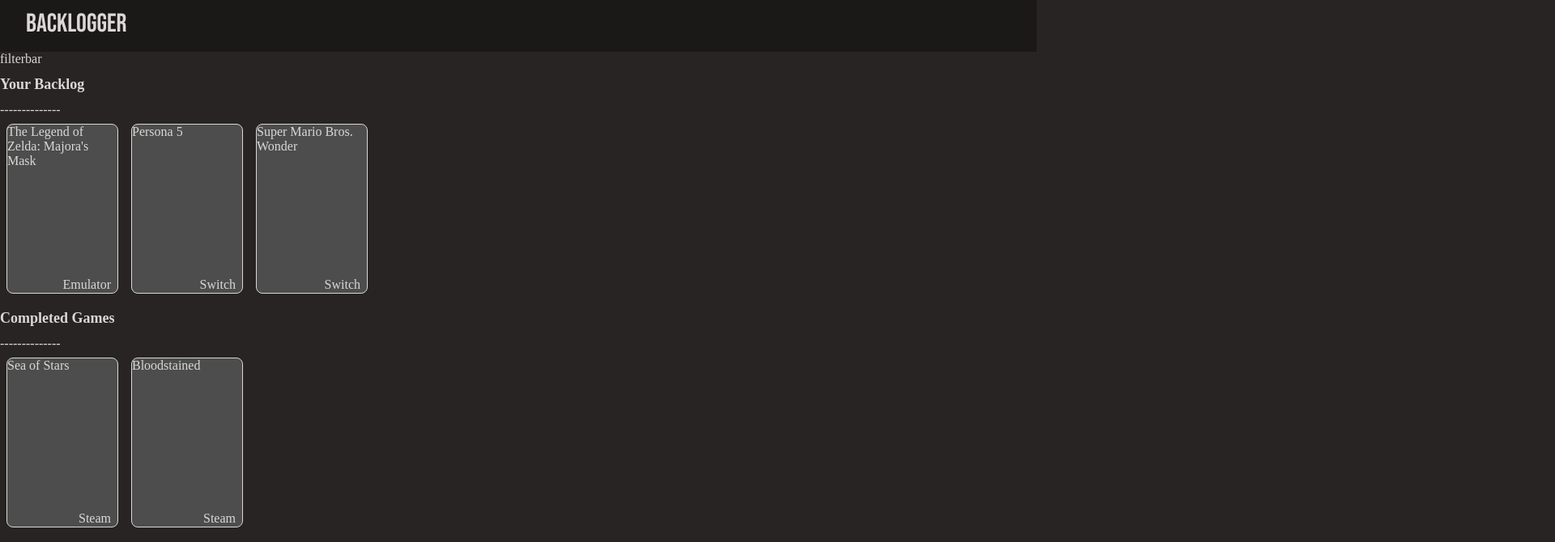
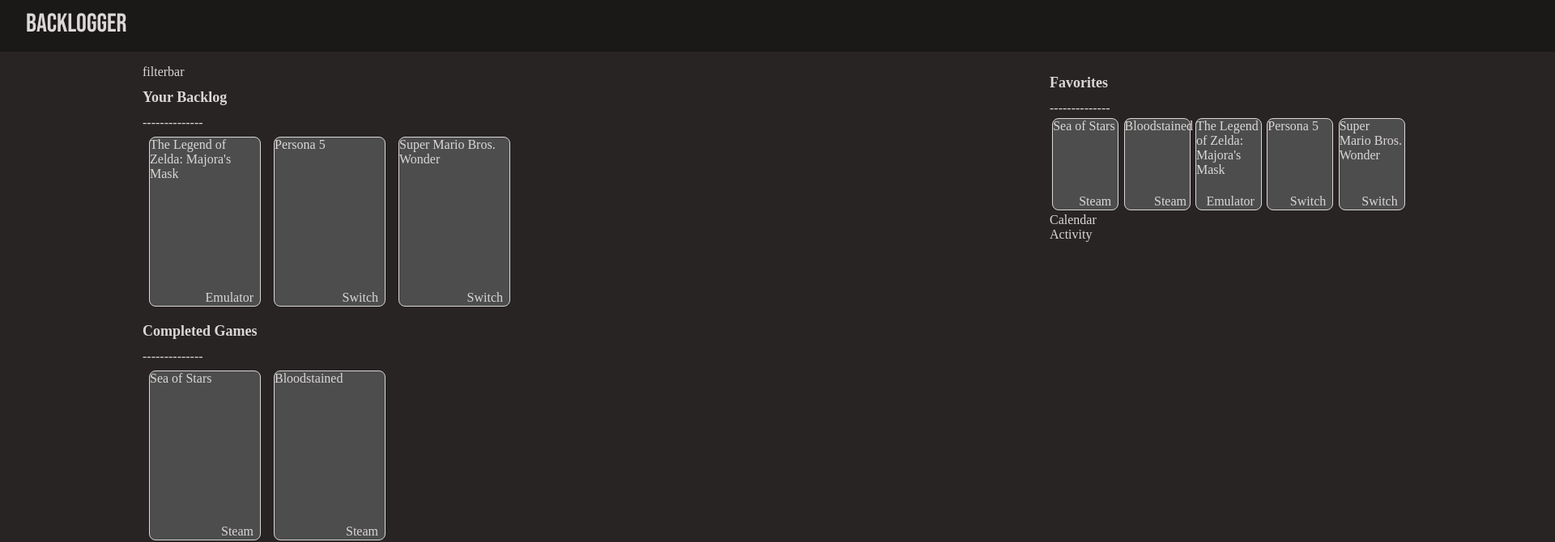
Before and after one commit to ibsuga/backlogger, a React (Vite) app: page / in a window 1280 px wide. Shown: the top 670 px of the page at 81% size, 1920 px wide, since content can reach past the window. Built offline with nearby package versions, Linux system fonts and the light colour scheme; the HTML template or start-up script is replaced by a standard one.

Commit message:
Adds small cards and 'Aside' section

```diff
--- a/src/App.css
+++ b/src/App.css
@@ -10,13 +10,7 @@
   padding: 0;
 }
 
-
 .App {
   display: grid;
   grid-template-rows: min-content auto;
 }
-
-.Content {
-  display: grid;
-  grid-template-rows: min-content min-content min-content auto;
-}
--- a/src/Components/Card/Card.css
+++ b/src/Components/Card/Card.css
@@ -1,9 +1,9 @@
 .Card {
     display: grid;
     grid-template-rows: min-content auto min-content;
-    height: 13em;
+    /* height: 13em;
     width: 8.5em;
-    margin: 0.5em;
+    margin: 0.5em; */
     background-color: hsl(0, 0%, 30%);
     border: 1px solid;
     border-radius: 0.5em;
@@ -15,3 +15,15 @@
     padding-right: 0.5em;
     padding-bottom: 0.1em;
 }
+
+.Card.big {
+    width: 8.5em;
+    height: 13em;
+    margin: 0.5em;
+}
+
+.Card.small {
+    width: 5em;
+    height: 7em;
+    margin: 0.2em
+}
--- a/src/Components/Card/Card.tsx
+++ b/src/Components/Card/Card.tsx
@@ -3,9 +3,11 @@
 const Card = (props: {
     name: string
     platform: string
+    size: string
 }) => {
+    // className={`Card ${props.size}`}
     return (
-        <div className='Card'>
+        <div className={`Card ${props.size}`} >
             <div className='Title'>{props.name}</div>
             <div className='Content'>&nbsp;</div>
             <div className='Platform'>{props.platform}</div>
--- a/src/Components/ProfilePage/ProfilePage.css
+++ b/src/Components/ProfilePage/ProfilePage.css
@@ -0,0 +1,18 @@
+.ProfilePage {
+    display: grid;
+    grid-template-columns: 70em 30em;
+    display: grid;
+    margin: 0 10em;
+}
+
+.ProfilePage .Main {
+    display: grid;
+    grid-template-rows: min-content min-content min-content auto;
+    margin: 1em;
+}
+
+.ProfilePage .Aside {
+    display: grid;
+    grid-template-rows: min-content min-content min-content;
+    margin: 1em;
+}
--- a/src/Components/ProfilePage/ProfilePage.tsx
+++ b/src/Components/ProfilePage/ProfilePage.tsx
@@ -18,13 +18,24 @@
 
     return (
         <div className="ProfilePage">
-            <div className='FilterBar'>filterbar</div>
-            <h1>Your Backlog</h1>
-            <div className='Separator'>--------------</div>
-            <Section gameList={filter_to_play} />
-            <h1>Completed Games</h1>
-            <div className='Separator'>--------------</div>
-            <Section gameList={filter_completed} />
+            <div className='Main'>
+                <div className='FilterBar'>filterbar</div>
+                <h1>Your Backlog</h1>
+                <div className='Separator'>--------------</div>
+                <Section gameList={filter_to_play} cardSize='big' />
+                <h1>Completed Games</h1>
+                <div className='Separator'>--------------</div>
+                <Section gameList={filter_completed} cardSize='big' />
+            </div>
+            <div className='Aside'>
+                <div className='Favorites'>
+                    <h1>Favorites</h1>
+                    <div className='Separator'>--------------</div>
+                    <Section gameList={game_data} cardSize='small' />
+                </div>
+                <div className='Calendar'>Calendar</div>
+                <div className='Activity'>Activity</div>
+            </div>
         </div>
     )
 }
--- a/src/Components/Section/Section.tsx
+++ b/src/Components/Section/Section.tsx
@@ -5,6 +5,7 @@
 
 const Section = (props: {
     gameList: gameType[]
+    cardSize: string
 }) => {
 
 
@@ -12,6 +13,7 @@
         <div className='Section'>
             {props.gameList.map((game) =>
                 <Card
+                    size={props.cardSize}
                     name={game.name}
                     platform={game.platform}
                 />
```
